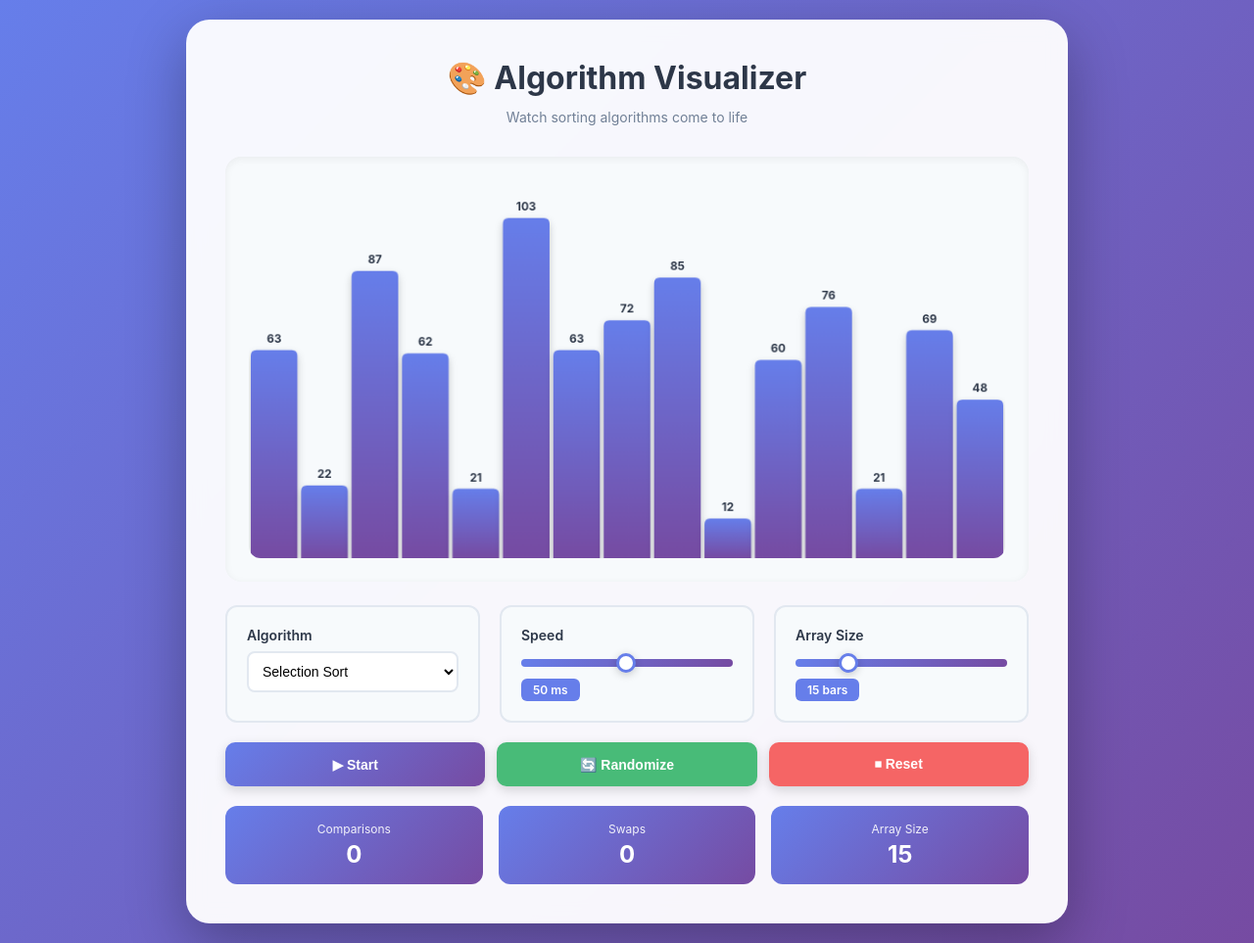
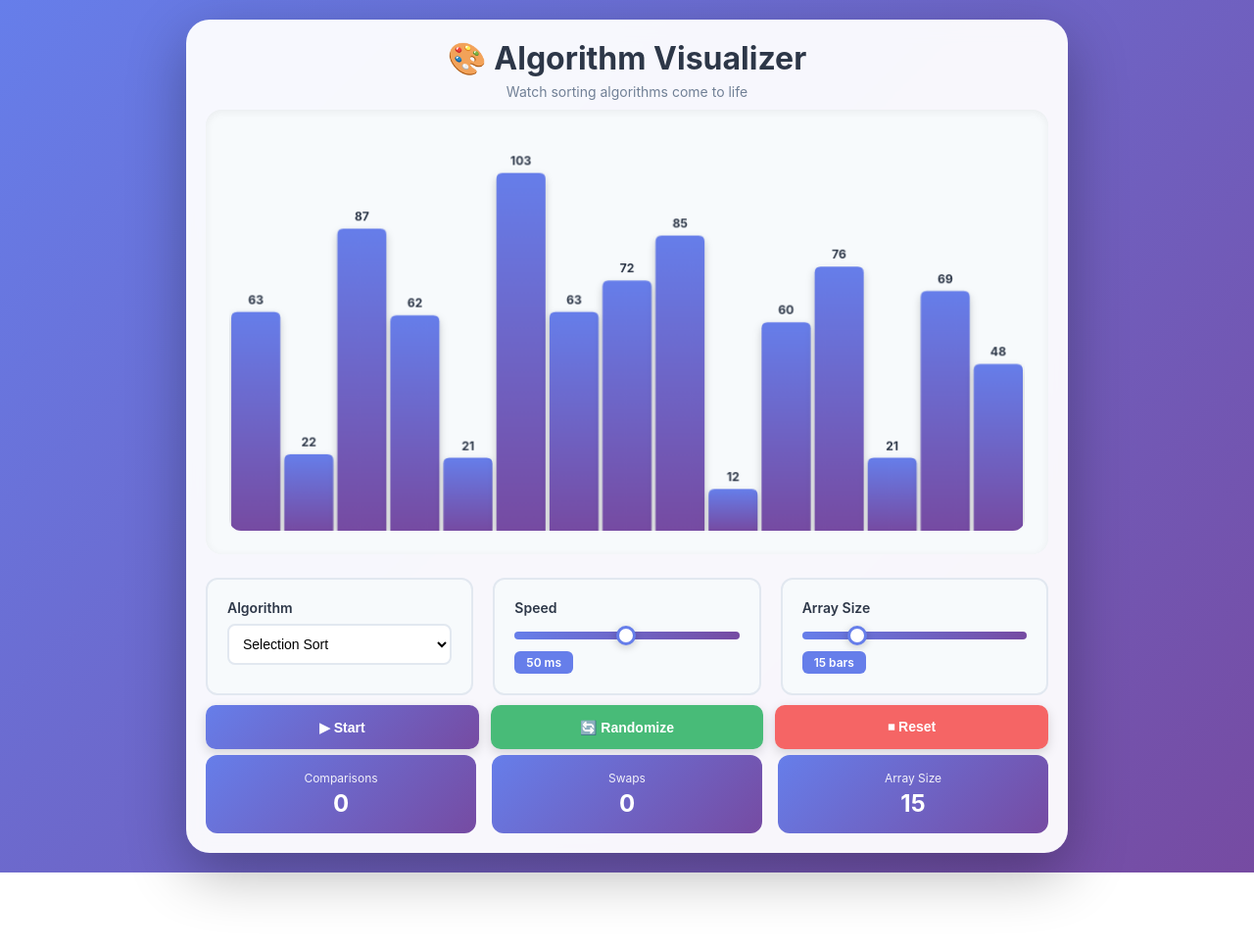
Before and after one commit to naderabdullah/Algorithm-Visualizer, a website built with Vite: page index.html in a window 1280 px wide. Shown: the whole page at 98% size. After the commit the page ends 891 px from the top, so only its background shows below. Built offline with nearby package versions, Linux system fonts and the light colour scheme.

Commit message:
better modernize

```diff
--- a/index.html
+++ b/index.html
@@ -25,7 +25,7 @@
       background: rgba(255, 255, 255, 0.95);
       backdrop-filter: blur(10px);
       border-radius: 24px;
-      padding: 40px;
+      padding: 20px;
       box-shadow: 0 20px 60px rgba(0, 0, 0, 0.3);
       max-width: 900px;
       width: 100%;
@@ -34,7 +34,7 @@
     h1 {
       text-align: center;
       color: #2d3748;
-      margin-bottom: 12px;
+      margin-bottom: 6px;
       font-size: 32px;
       font-weight: 700;
     }
@@ -42,7 +42,7 @@
     .subtitle {
       text-align: center;
       color: #718096;
-      margin-bottom: 32px;
+      margin-bottom: 10px;
       font-size: 14px;
     }
 
@@ -65,7 +65,7 @@
       display: grid;
       grid-template-columns: repeat(auto-fit, minmax(200px, 1fr));
       gap: 20px;
-      margin-bottom: 20px;
+      margin-bottom: 10px;
     }
 
     .control-group {
@@ -197,7 +197,7 @@
       display: flex;
       justify-content: space-around;
       gap: 16px;
-      margin-top: 20px;
+      margin-top: 6px;
     }
 
     .stat-box {
--- a/src/algorithms/selectionSort.js
+++ b/src/algorithms/selectionSort.js
@@ -5,24 +5,24 @@ export function* selectionSort(arr) {
 
   for (let i = 0; i < a.length - 1; i++) {
     let min = i;
-    for (let j = i + 1; j < a.length; j++) {
+    for (let j = i; j < a.length; j++) {
       comparisonCount++;
-      // yield before swap (to show comparison)
+
       yield {
         array: [...a],
         comparing: [j],
-        min,
+        highlight: min,
         swaps: swapCount,
         comparisons: comparisonCount
       };
 
       if (a[j] < a[min]) {
         min = j;
-        // yield after finding new min
+
         yield {
           array: [...a],
           comparing: [j],
-          min,
+          highlight: min,
           swaps: swapCount,
           comparisons: comparisonCount
         };
@@ -32,10 +32,11 @@ export function* selectionSort(arr) {
     if (min !== i) {
       [a[i], a[min]] = [a[min], a[i]];
       swapCount++;
+
       yield {
         array: [...a],
         comparing: [i, min],
-        min,
+        highlight: min,
         swaps: swapCount,
         comparisons: comparisonCount
       };
--- a/src/main.js
+++ b/src/main.js
@@ -98,7 +98,7 @@ function animate() {
     visualizer.drawArray(
       step.value.array,
       step.value.comparing,
-      step.value.min
+      step.value.highlight
     );
     comparisonsEl.textContent = step.value.comparisons || 0;
     swapsEl.textContent = step.value.swaps || 0;
--- a/src/visualizers/arrayVisualizer.js
+++ b/src/visualizers/arrayVisualizer.js
@@ -6,7 +6,7 @@ export class ArrayVisualizer {
     this.ctx = ctx;
   }
 
-  drawArray(arr, comparing = [], min = null) {
+  drawArray(arr, comparing = [], highlight = null) {
     this.ctx.clearRect(0, 0, this.canvas.width, this.canvas.height);
     const barWidth = this.canvas.width / arr.length;
     const maxValue = Math.max(...arr);
@@ -18,7 +18,7 @@ export class ArrayVisualizer {
 
       // Create gradient based on state
       let gradient;
-      if (min === i) {
+      if (highlight === i) {
         gradient = this.ctx.createLinearGradient(x, y, x, this.canvas.height);
         gradient.addColorStop(0, '#48bb78');
         gradient.addColorStop(1, '#38a169');
```
Also changed, not shown: src/algorithms/bubbleSort.js (+6 -6 lines).
